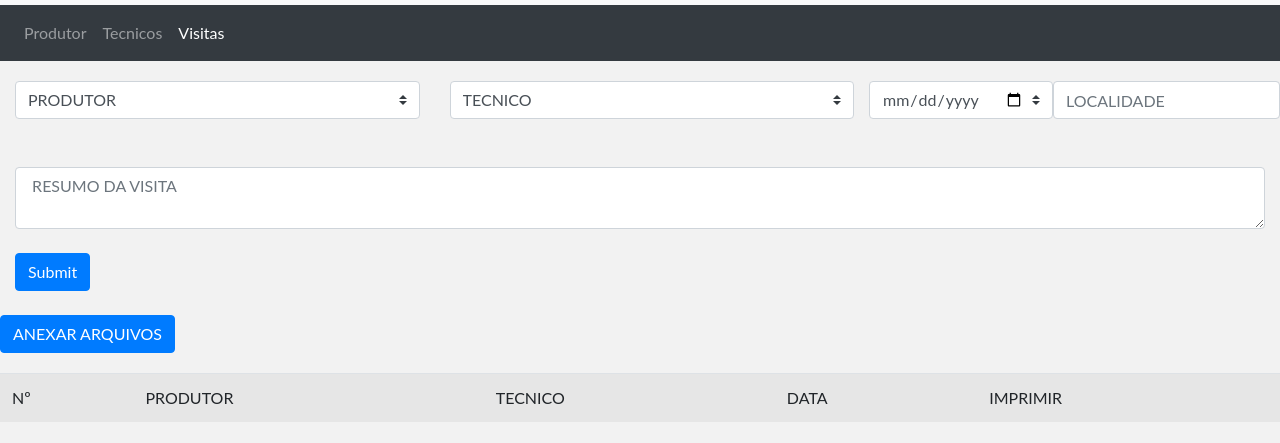
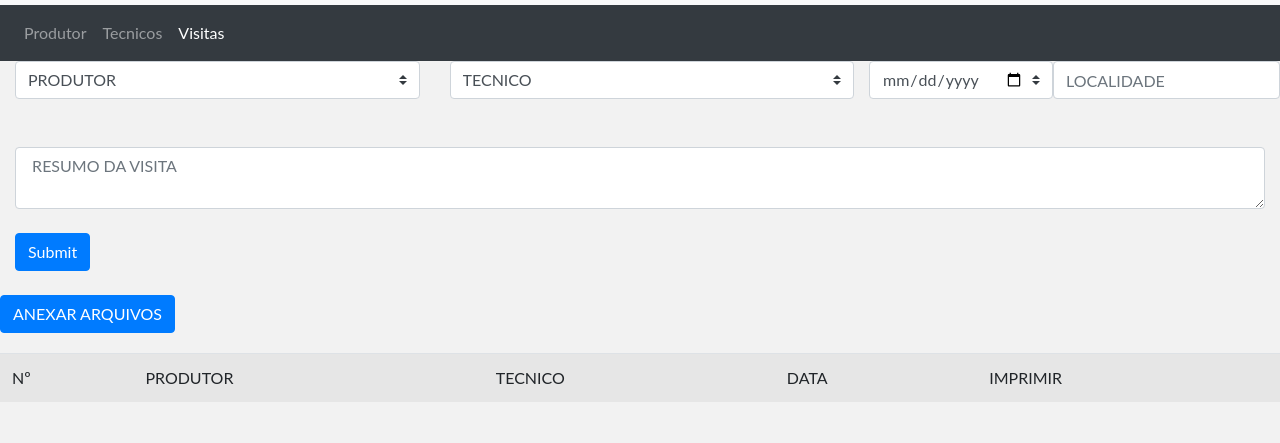
Before and after one commit to jonaslimav/sedama, a website: page views/ater.html in a window 1280 px wide. Shown: the part 51-494 px from the top of the page. Drawn offline with nearby package versions, Linux system fonts and the light colour scheme; no server answers; sample sign-in values are in the browser's storage.

Commit message:
Update ater.html

```diff
--- a/views/ater.html
+++ b/views/ater.html
@@ -66,7 +66,7 @@
         </div>
       </nav>
 
-    <div id= "geral" style="margin-top: 20px;">
+    <div id= "geral" >
 
         <form  class="container col-12" action="javascript:InserirVisita();">
             <form class="form-row">
```
